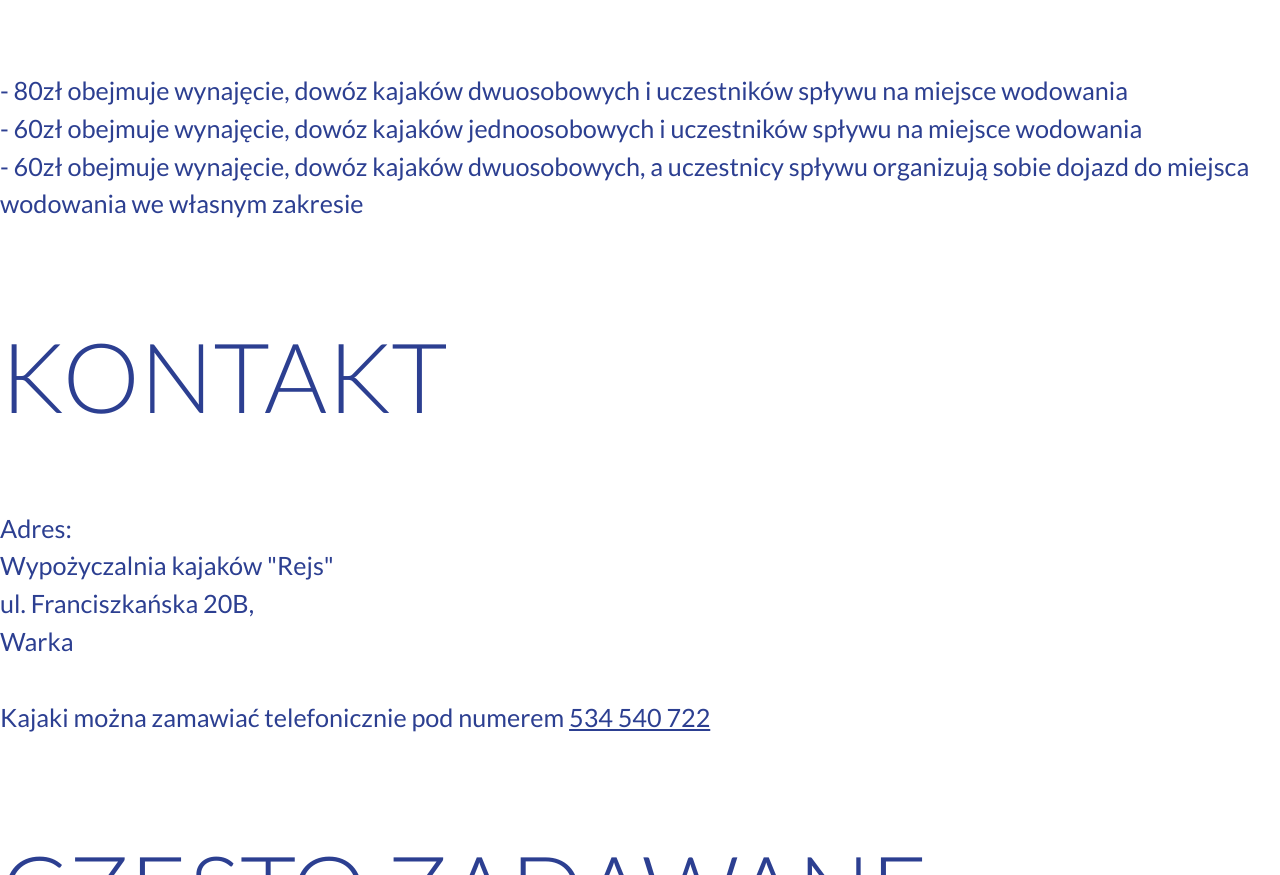
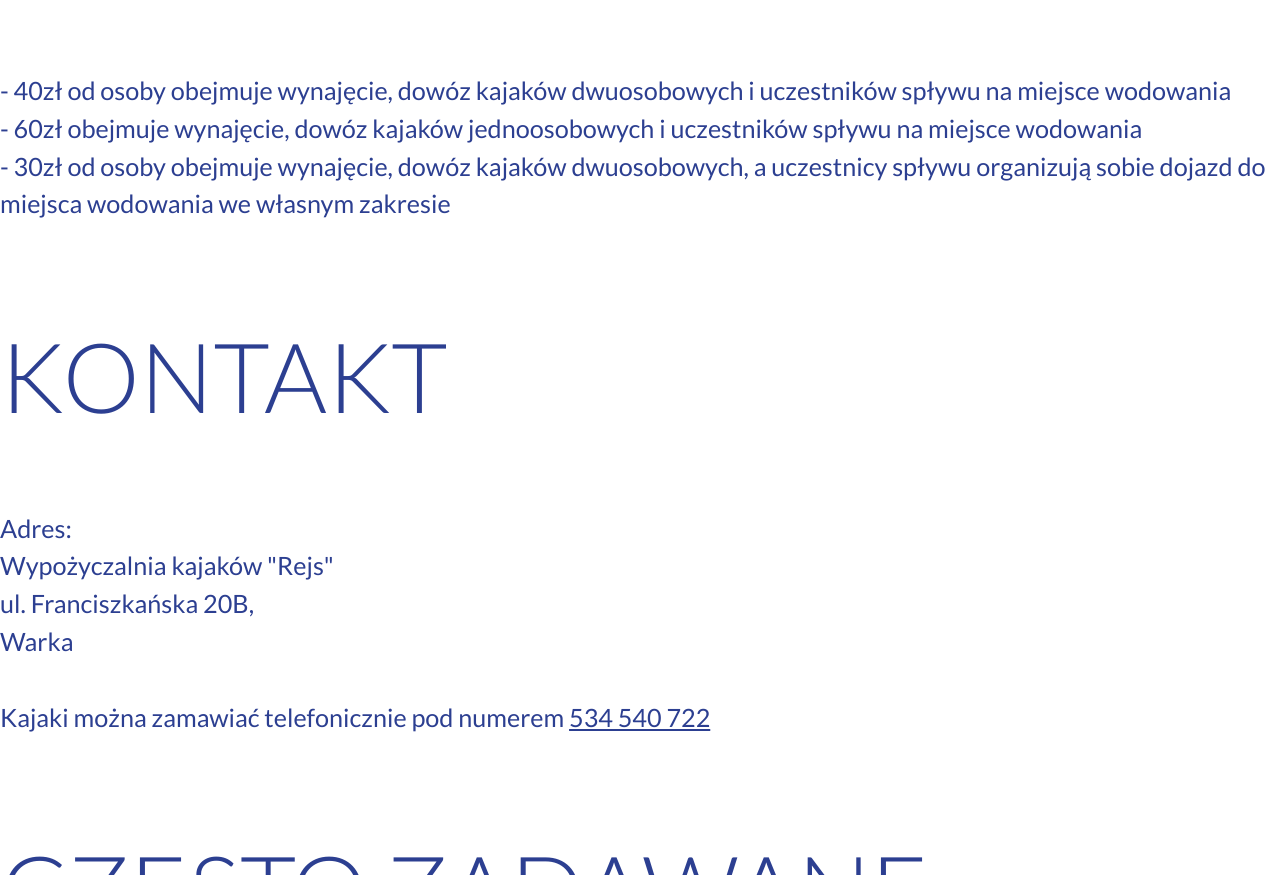
Before and after one commit to krukkrz/rejs, a plain HTML site: page index.html in a window 1280 px wide. Shown: the part 2472-3347 px from the top of the page. Drawn offline with nearby package versions, Linux system fonts and the light colour scheme.

Commit message:
changed pricing section

```diff
--- a/assets/css/small.css
+++ b/assets/css/small.css
@@ -91,7 +91,7 @@
     }
     .section p {
         font-size: 20px;
-        margin-bottom: 0px;
+        /* margin-bottom: 0px; */
     }
     .slider {
         width: 100%;
--- a/index.html
+++ b/index.html
@@ -182,13 +182,13 @@
             <h1>CENNIK</h1>
             <p>
               <b>
-                - 80zł obejmuje wynajęcie, dowóz kajaków dwuosobowych i uczestników spływu na miejsce
+                - 40zł od osoby obejmuje wynajęcie, dowóz kajaków dwuosobowych i uczestników spływu na miejsce
                 wodowania
                 <br>
                 - 60zł obejmuje wynajęcie, dowóz kajaków jednoosobowych i uczestników spływu na miejsce
                 wodowania
                 <br>
-                - 60zł obejmuje wynajęcie, dowóz kajaków dwuosobowych, a uczestnicy spływu organizują sobie
+                - 30zł od osoby obejmuje wynajęcie, dowóz kajaków dwuosobowych, a uczestnicy spływu organizują sobie
                 dojazd do miejsca wodowania we własnym zakresie
               </b>
             </p>
```
